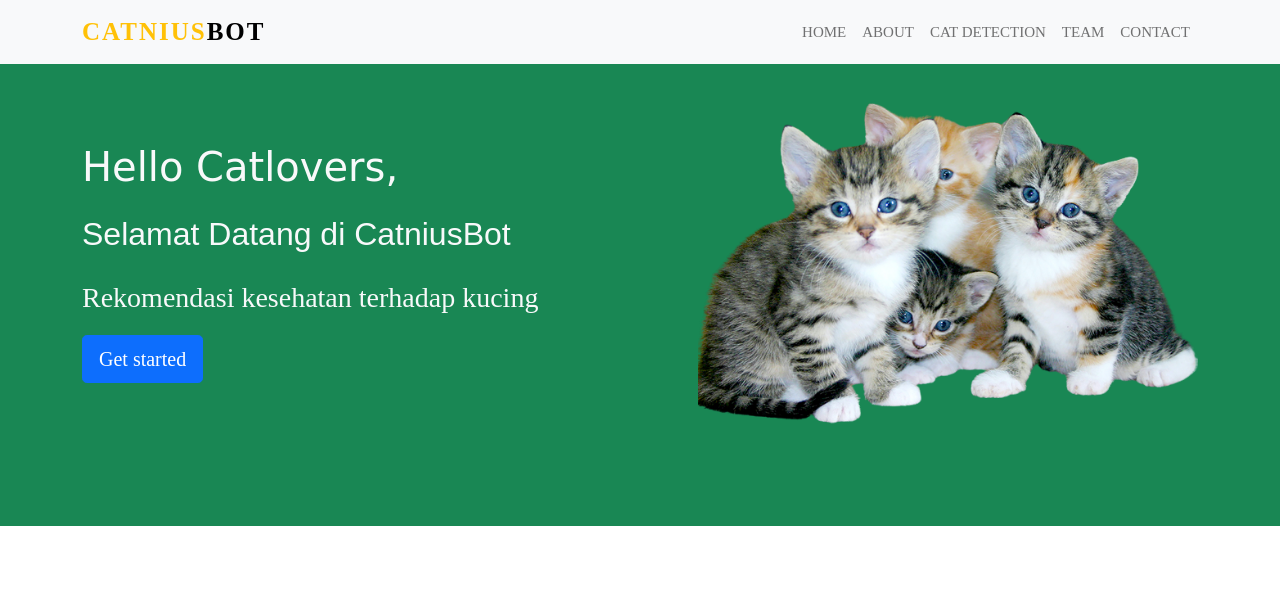
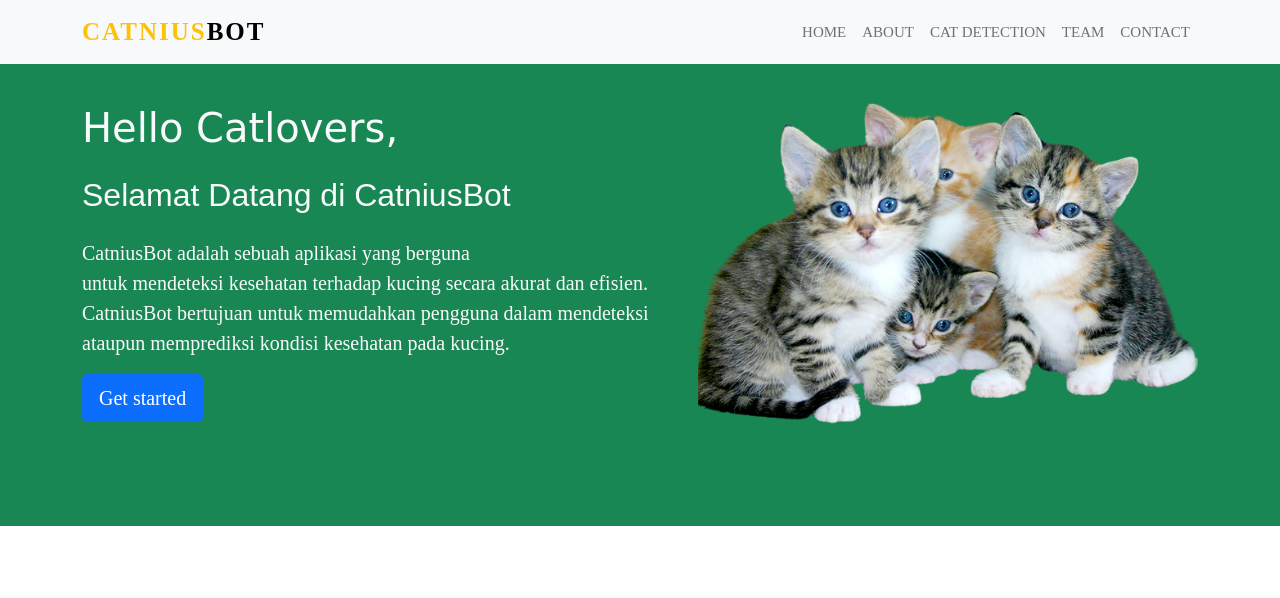
Before and after one commit to RAfi123-cmd/CatniusBot, a Flask app: page /webcam in a window 1280 px wide. Shown: the top 598 px of the page. Run offline with Flask 3, Linux system fonts and the light colour scheme; parts of the project's set-up code (start-up, migrations or seed data) failed here and were passed over; some libraries are stand-ins or nearby versions.

Commit message:
menambahkan button kembali di halaman webcam

```diff
--- a/templates/webcam.html
+++ b/templates/webcam.html
@@ -27,7 +27,7 @@
                 <a class="nav-link" href="#about">About</a>
               </li>
               <li class="nav-item">
-                <a class="nav-link" href="{{ url_for('index') }}">Cat Detection</a>
+                <a class="nav-link" href="#detection">Cat Detection</a>
               </li>
               <li class="nav-item">
                 <a class="nav-link" href="#team">Team</a>
@@ -46,10 +46,12 @@
               <div>
                   <h1 style="font-family: cursive;">Hello Catlovers,</h1>
                   <h3 class="my-4 fs-2" style="font-family: 'Montserrat', sans-serif;">Selamat Datang di CatniusBot</h3>
-                  <p class="lead fs-3">
-                      Rekomendasi kesehatan terhadap kucing
-                  </p>
-                  <button id="deteksi" class="btn btn-primary btn-lg">Get started</button>
+                  <p class="lead">
+                    CatniusBot adalah sebuah aplikasi yang berguna <br>
+                    untuk mendeteksi kesehatan terhadap kucing secara akurat dan efisien. <br>
+                    CatniusBot bertujuan untuk memudahkan pengguna dalam mendeteksi <br>
+                    ataupun memprediksi kondisi kesehatan pada kucing.</p>
+                  <button id="deteksi" class="btn btn-primary btn-lg" href="#detection">Get started</button>
               </div>
               <a href="">
                   <img class="img-fluid" width="500" src="{{ url_for('static', filename='images/bg.png') }}" alt="" >
@@ -98,6 +100,9 @@
                   <div class="video-container">
                       <img src="{{ url_for('video_feed') }}" height="500px" width="600px">
                   </div>
+                  <div class="text-center mt-3">
+                    <a href="{{ url_for('index') }}" type="button" class="btn btn-primary btn-lg text-light">Kembali</a>
+                </div>
               </div>
           </div>
       </div>
```
